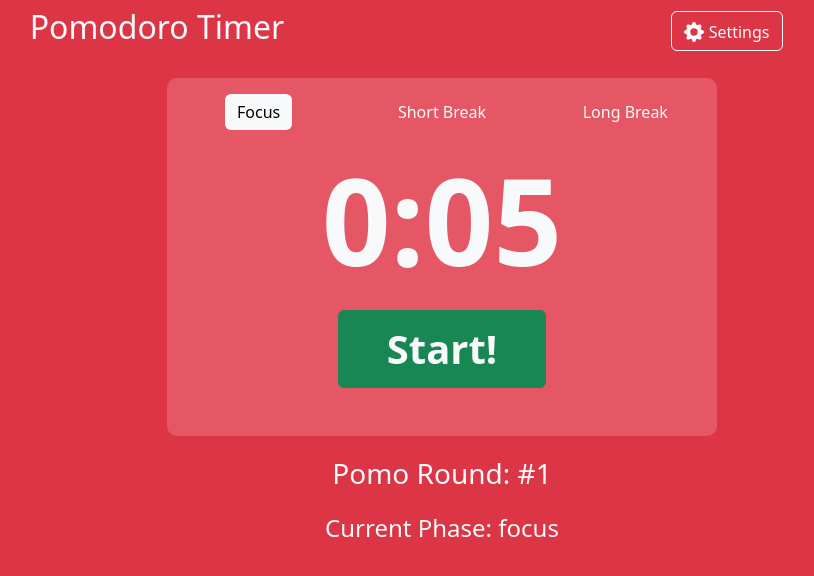
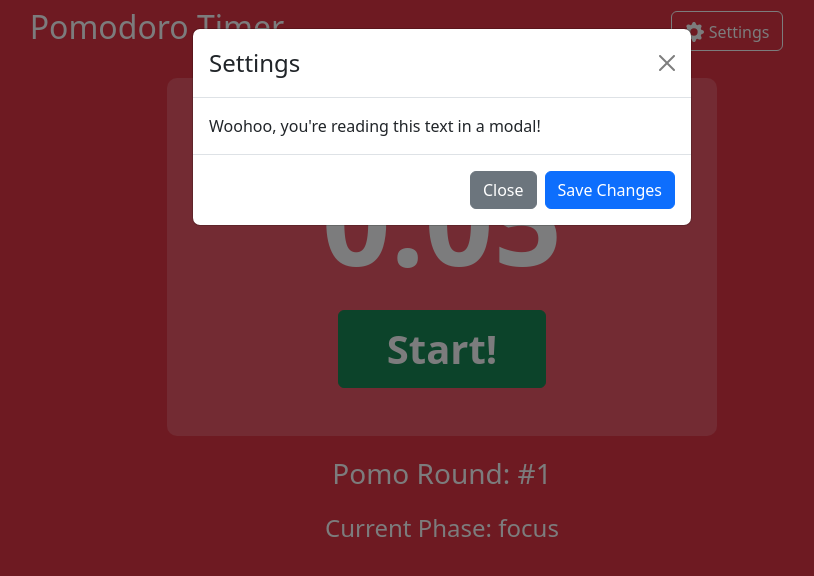
Before and after one commit to JonArryn/pomodoro-timer, a React (Create React App) app: page / in a window 1280 px wide. Both pictures are taken after a click on the button "Settings". Shown: the top 576 px of the page, without its empty margins (198-1012 px from the left). Built offline with nearby package versions, Linux system fonts and the light colour scheme.

Commit message:
implement context for app settings and modal

```diff
--- a/src/App.js
+++ b/src/App.js
@@ -2,12 +2,15 @@ import './App.css';
 import Home from './Pages/Home';
 import Navigation from './Components/Navigation';
 import 'bootstrap/dist/css/bootstrap.min.css';
+import { AppProvider } from './Context/AppContext';
 
 function App() {
   return (
     <>
-      <Navigation />
-      <Home />
+      <AppProvider>
+        <Navigation />
+        <Home />
+      </AppProvider>
     </>
   );
 }
--- a/src/Components/Navigation.jsx
+++ b/src/Components/Navigation.jsx
@@ -1,8 +1,8 @@
 // react imports
 import React from 'react';
+import { useContext } from 'react';
 
 // bootstrap component imports
-import Navbar from 'react-bootstrap/Navbar';
 import Container from 'react-bootstrap/Container';
 import Row from 'react-bootstrap/Row';
 import Col from 'react-bootstrap/Col';
@@ -11,12 +11,18 @@ import Button from 'react-bootstrap/Button';
 // asset imports
 import { ReactComponent as GearFill } from '../Assets/gear-fill.svg';
 
+// context
+import AppContext from '../Context/AppContext';
+
 ////// TODO
 // create a white bottom border on navbar for some separation
 //////
 
 // // // CODE
 function Navigation() {
+  // context
+  const { handleShowModal } = useContext(AppContext);
+
   return (
     <nav className='py-2'>
       <Container className='text-center'>
@@ -27,7 +33,7 @@ function Navigation() {
             </h2>
           </Col>
           <Col>
-            <Button variant='outline-light'>
+            <Button variant='outline-light' onClick={handleShowModal}>
               <div>
                 <GearFill />
                 <span className='align-middle'> Settings</span>
--- /dev/null
+++ b/src/Context/AppContext.js
@@ -0,0 +1,47 @@
+// // // Imports
+import React from 'react';
+
+// // react imports
+import { createContext, useState } from 'react';
+
+// create context
+const AppContext = createContext();
+
+// export and create provider
+export const AppProvider = ({ children }) => {
+  // // provider state
+
+  // app settings
+  const [settings, setSettings] = useState({
+    focus: 25,
+    shortBreak: 5,
+    longBreak: 15,
+    longBreakInterval: 4,
+  });
+
+  // modal state
+  const [showModal, setShowModal] = useState(false);
+
+  // modal functions
+  const handleShowModal = () => setShowModal(true);
+  const handleCloseModal = () => setShowModal(false);
+
+  // end provider
+
+  // provder return
+  return (
+    <AppContext.Provider
+      value={{
+        settings,
+        showModal,
+        setShowModal,
+        handleShowModal,
+        handleCloseModal,
+      }}
+    >
+      {children}
+    </AppContext.Provider>
+  );
+};
+
+export default AppContext;
--- a/src/Pages/Home.jsx
+++ b/src/Pages/Home.jsx
@@ -1,6 +1,6 @@
 // react imports
 import React from 'react';
-import { useState, useEffect, useRef, useCallback } from 'react';
+import { useState, useEffect, useRef, useCallback, useContext } from 'react';
 
 // bootstrap imports
 import Container from 'react-bootstrap/Container';
@@ -8,6 +8,7 @@ import Row from 'react-bootstrap/Row';
 import Col from 'react-bootstrap/Col';
 import Button from 'react-bootstrap/Button';
 import Modal from 'react-bootstrap/Modal';
+import AppContext from '../Context/AppContext';
 
 ////// TODO
 // // current task(s)
@@ -23,6 +24,7 @@ import Modal from 'react-bootstrap/Modal';
 // add bottom border to navbar container
 // add reset button
 // place current round/phase into a container for cleaner look
+// change long break in switchPhase to work in multiples of 4
 // (BONUS) add task manager
 // (BONUS) use localStorage to store state
 //////
@@ -30,6 +32,9 @@ import Modal from 'react-bootstrap/Modal';
 // // // CODE
 
 function Home() {
+  // // context
+  const { settings, showModal, handleCloseModal } = useContext(AppContext);
+
   // // state
   const [currentPhase, setCurrentPhase] = useState('focus');
 
@@ -38,19 +43,6 @@ function Home() {
   const [timeRunning, setTimeRunning] = useState(false);
 
   const [currentInterval, setCurrentInterval] = useState(1);
-
-  const [settings, setSettings] = useState({
-    focus: 25,
-    shortBreak: 5,
-    longBreak: 15,
-    longBreakInterval: 4,
-  });
-
-  /// modal state
-  const [showModal, setShowModal] = useState(false);
-
-  const handleCloseModal = () => setShowModal(false);
-  const handleShowModal = () => setShowModal(true);
 
   // // refs
 
@@ -240,7 +232,22 @@ function Home() {
           </Col>
         </Row>
       </Container>
-      <div></div>
+      <div>
+        <Modal show={showModal} onHide={handleCloseModal}>
+          <Modal.Header closeButton>
+            <Modal.Title>Settings</Modal.Title>
+          </Modal.Header>
+          <Modal.Body>Woohoo, you're reading this text in a modal!</Modal.Body>
+          <Modal.Footer>
+            <Button variant='secondary' onClick={handleCloseModal}>
+              Close
+            </Button>
+            <Button variant='primary' onClick={handleCloseModal}>
+              Save Changes
+            </Button>
+          </Modal.Footer>
+        </Modal>
+      </div>
     </>
   );
 }
```
